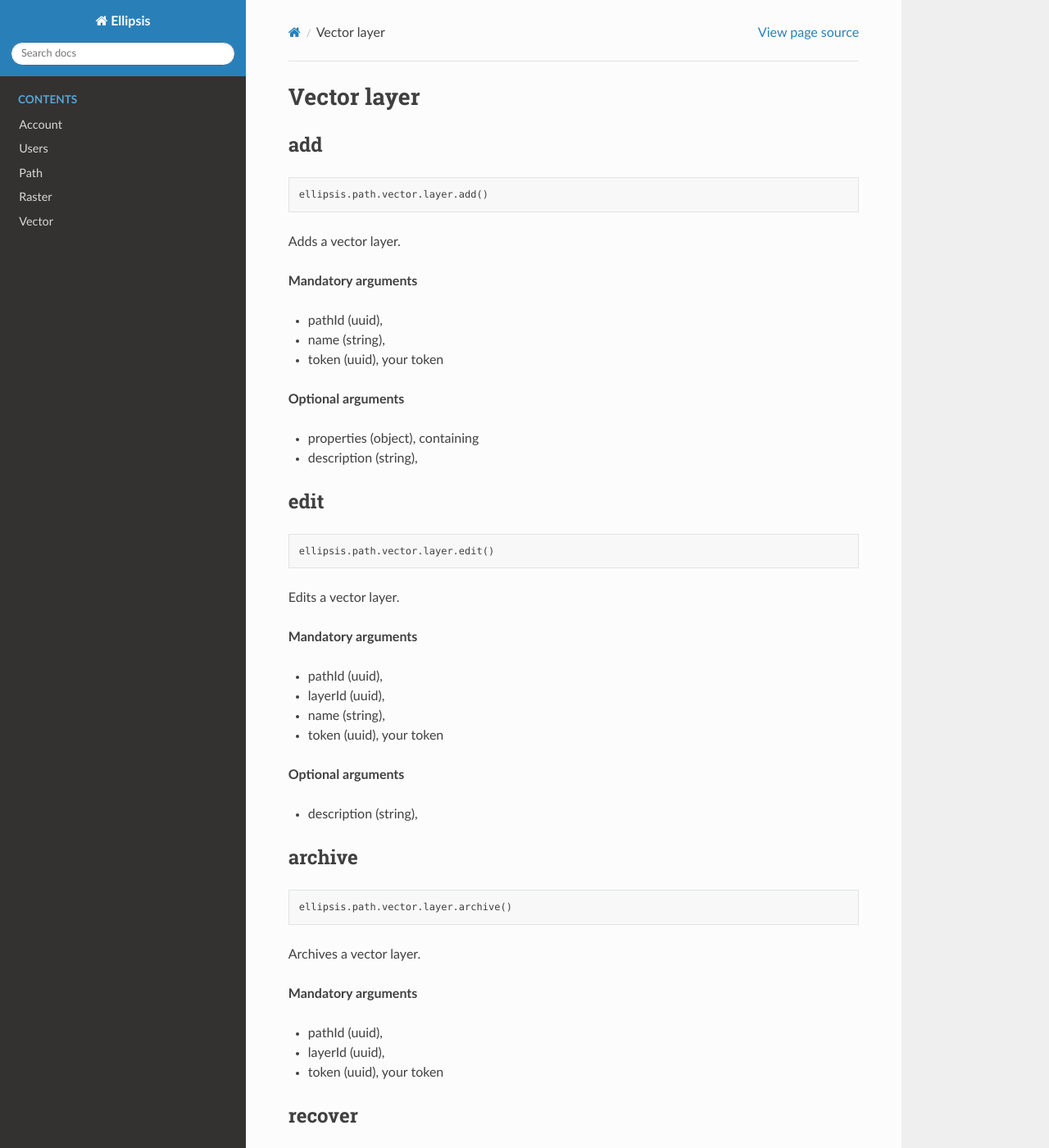
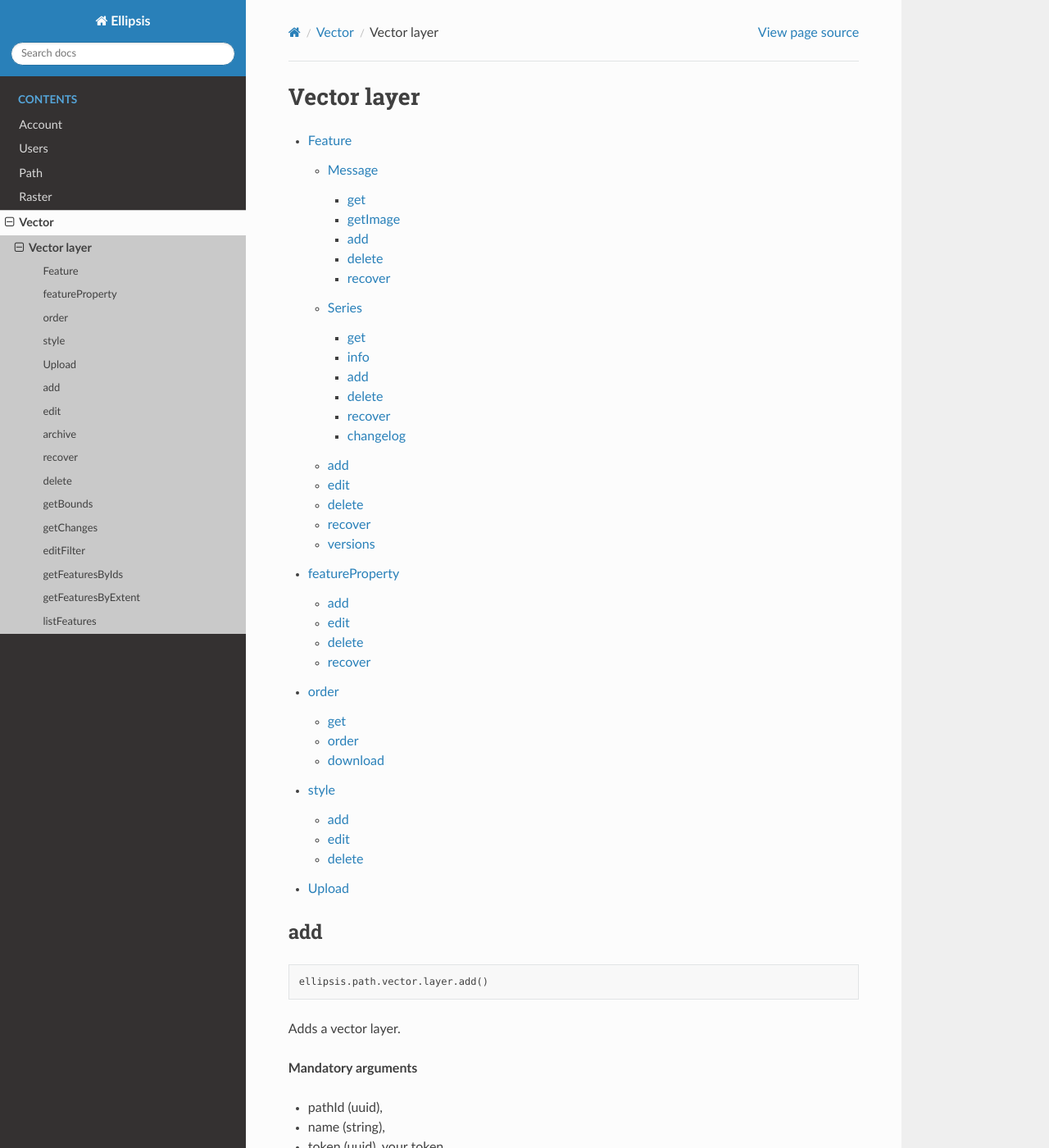
Before and after one commit to ellipsis-drive/python-package, a Sphinx documentation site: the page built from docs/vector/layer/index.md, in a window 1280 px wide and 1400 px high. Shown: the whole window at 82% size. Built offline with Sphinx 7.4.7 and the Read the Docs theme 2.0.0, drawn with Linux system fonts in a browser that asks for light colours.

Commit message:
fix toc and add favicon

````diff
--- a/docs/conf.py
+++ b/docs/conf.py
@@ -55,3 +55,5 @@ html_theme = 'sphinx_rtd_theme'
 # relative to this directory. They are copied after the builtin static files,
 # so a file named "default.css" will overwrite the builtin "default.css".
 html_static_path = []
+
+html_favicon = 'favicon.png'
--- a/docs/vector/layer/feature/index.md
+++ b/docs/vector/layer/feature/index.md
@@ -1,4 +1,12 @@
 # Feature
+
+```{toctree}
+---
+maxdepth: 3
+---
+message/index
+series/index
+```
 
 ## add
 
--- a/docs/vector/layer/index.md
+++ b/docs/vector/layer/index.md
@@ -1,4 +1,16 @@
 # Vector layer
+
+
+```{toctree}
+---
+maxdepth: 3
+---
+feature/index
+featureProperty/index
+order/index
+style/index
+upload/index
+```
 
 ## add
 
--- a/docs/vector/layer/upload/index.md
+++ b/docs/vector/layer/upload/index.md
@@ -0,0 +1 @@
+# Upload
````
Also changed, not shown: docs/raster/index.md (+7 -0 lines), docs/vector/index.md (+7 -0 lines), docs/favicon.png (added).
